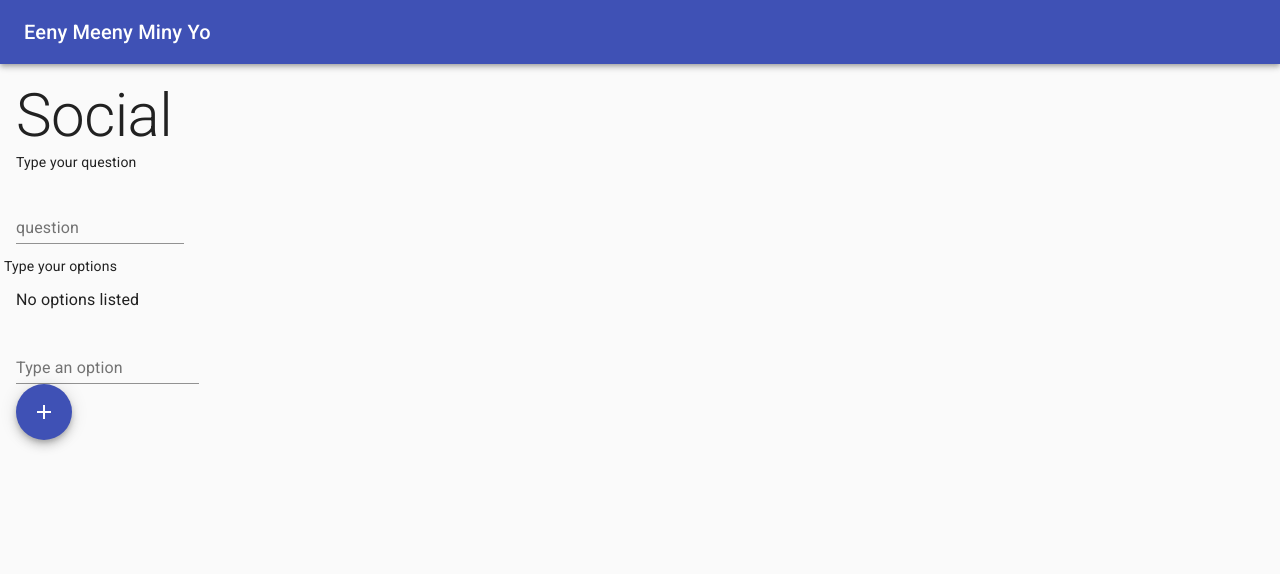
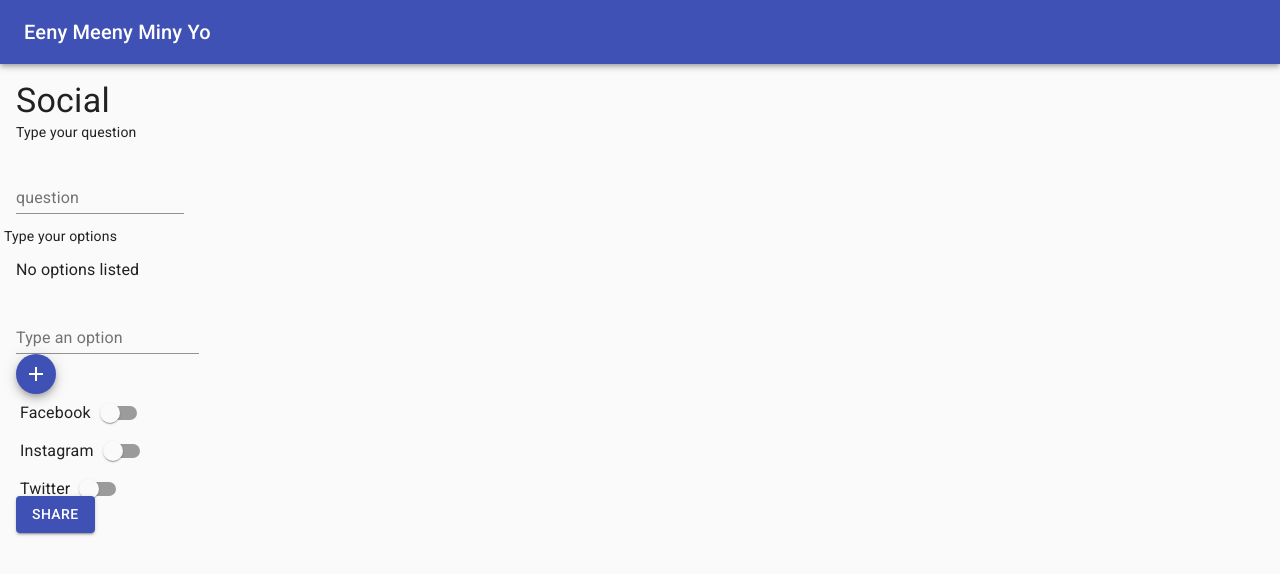
Before and after one commit to michael-j-chinn/emmy, a React (Create React App) app in the folder emmy/: page /social in a window 1280 px wide. Shown: the top 574 px of the page. Built offline with nearby package versions, Linux system fonts and the light colour scheme.

Commit message:
Social sharing added

```diff
--- a/emmy/src/App.js
+++ b/emmy/src/App.js
@@ -11,6 +11,7 @@ import Typography from '@material-ui/core/Typography';
 import Menu from './Components/Menu';
 import Random from './Components/Random/Random';
 import SocialContainer from './Components/Social';
+import SocialSharingSuccess from './Components/Social/SocialSharingSuccess';
 import PriorityContainer from './Components/Prioritised';
 import Box from '@material-ui/core/Box';
 import CssBaseline from '@material-ui/core/CssBaseline';
@@ -32,6 +33,9 @@ class App extends Component {
 						<Route path="/random">
 							<Random />
 						</Route>
+						<Route path="/social/success">
+							<SocialSharingSuccess />
+						</Route>
 						<Route path="/social">
 							<SocialContainer />
 						</Route>
--- a/emmy/src/Components/Social/Social.js
+++ b/emmy/src/Components/Social/Social.js
@@ -1,9 +1,14 @@
 import React, { Component, Fragment } from 'react';
-import { Fab, Typography } from '@material-ui/core';
+import { Fab, Typography, Link } from '@material-ui/core';
 import Grid from '@material-ui/core/Grid';
 import AddIcon from '@material-ui/icons/Add';
 import DeleteIcon from '@material-ui/icons/Delete'
+import Button from '@material-ui/core/Button';
 import TextField from '@material-ui/core/TextField';
+import Switch from '@material-ui/core/Switch';
+import FormGroup from '@material-ui/core/FormGroup';
+import FormControlLabel from '@material-ui/core/FormControlLabel';
+import FormControl from '@material-ui/core/FormControl';
 
 class Social extends Component {
 
@@ -13,11 +18,17 @@ class Social extends Component {
     super(props);
     this.state = {
       options : [],
-      newOption : ""
+      newOption : "",
+      socialNetworks : [
+        { name: 'Facebook', enabled: false},
+        { name: 'Instagram', enabled: false},
+        { name: 'Twitter', enabled: false}
+      ]
     };
     this.addOption = this.addOption.bind(this);
     this.removeOption = this.removeOption.bind(this);
     this.onChange = this.onChange.bind(this);
+    this.toggleSocialNetwork = this.toggleSocialNetwork.bind(this);
   }
 
 
@@ -35,7 +46,7 @@ class Social extends Component {
     let {options} = this.state;
     e.preventDefault();
     for (var i = 0; i < options.length; i++) {
-      if (options[i] == o) {
+      if (options[i] === o) {
         options.splice(i, 1);
         break;
       }
@@ -47,9 +58,18 @@ class Social extends Component {
     this.setState({ newOption: e.target.value });
   }
 
+  toggleSocialNetwork(e) {
+    let {socialNetworks} = this.state;
+    for (var i = 0; socialNetworks.length; i++) {
+      if (socialNetworks[i].name === e.target.name) {
+        socialNetworks[i].enabled = e.target.checked;
+        break;
+      }
+    }
+  }
 
   render() {
-    let {options, newOption} = this.state;
+    let {options, newOption, socialNetworks} = this.state;
       return <Fragment>
           <Grid container spacing={3}>
             <Grid item xs={12}>
@@ -64,7 +84,7 @@ class Social extends Component {
                     ? options.map(o =>
                       <Grid item xs={12}>
                         <Typography variant="body1">{o}</Typography>
-                      <Fab color="primary" aria-label="delete" onClick={(e) => { this.removeOption(o, e)}}>
+                        <Fab size="small" color="primary" aria-label="delete" onClick={(e) => { this.removeOption(o, e)}}>
                           <DeleteIcon />
                         </Fab>
                       </Grid>
@@ -74,7 +94,9 @@ class Social extends Component {
                     </Grid>
               }
 
+
               <Grid item xs={12}>
+                <form onSubmit={this.addOption}>
                   <TextField id="new-option"
                     name="newOption"
                     label="Type an option"
@@ -82,11 +104,38 @@ class Social extends Component {
                     value={newOption}/>
                   <br/>
 
-              <Fab color="primary" aria-label="add" onClick={(e) => { this.addOption(e) }}>
+                  <Fab size="small" type="submit" color="primary" aria-label="add">
                     <AddIcon ></AddIcon>
                   </Fab>
+                </form>
               </Grid>
           </Grid>
+
+
+          <Grid container spacing={3}>
+
+            <FormControl component="fieldset">
+              <FormGroup aria-label="position" row>
+                {
+                  socialNetworks.map((sn) =>
+                    <Grid item xs={12}>
+                      <FormControlLabel
+                        name={sn.name}
+                        value={sn.name}
+                        control={<Switch color="primary" />}
+                        label={sn.name}
+                        labelPlacement="start"
+                      />
+                    </Grid>
+                  )
+                }
+              </FormGroup>
+            </FormControl>
+          </Grid>
+
+          <Link to="/social/success">
+            <Button variant="contained" color="primary">Share</Button>
+          </Link>
         </Fragment>
       ;
     }
--- /dev/null
+++ b/emmy/src/Components/Social/SocialSharingSuccess.js
@@ -0,0 +1,18 @@
+import React, { Fragment } from "react";
+import { Typography, Link } from "@material-ui/core";
+import Button from '@material-ui/core/Button';
+
+
+function SocialSharingSuccess(props) {
+    return <Fragment>
+        <Typography variant="h4">Your poll has been shared!</Typography>
+        <Typography variant="subtitle1">Once your results are ready you will receive a notification</Typography>
+        <Link to="/">
+            <Button variant="contained" color="primary">
+                Home
+            </Button>
+        </Link>
+        </Fragment>;
+}
+
+export default SocialSharingSuccess;
--- a/emmy/src/Components/Social/index.js
+++ b/emmy/src/Components/Social/index.js
@@ -4,7 +4,7 @@ import Typography from '@material-ui/core/Typography';
 
 function SocialContainer(props) {
 	return <Fragment>
-		<Typography variant="h2">
+		<Typography variant="h4">
 			Social
 		</Typography>
 		<Social />
```
Lines whose indentation alone changed are shown as unchanged.
